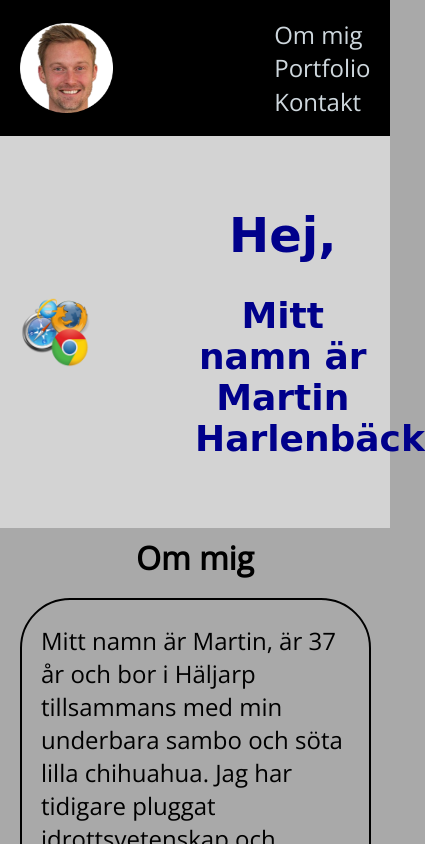
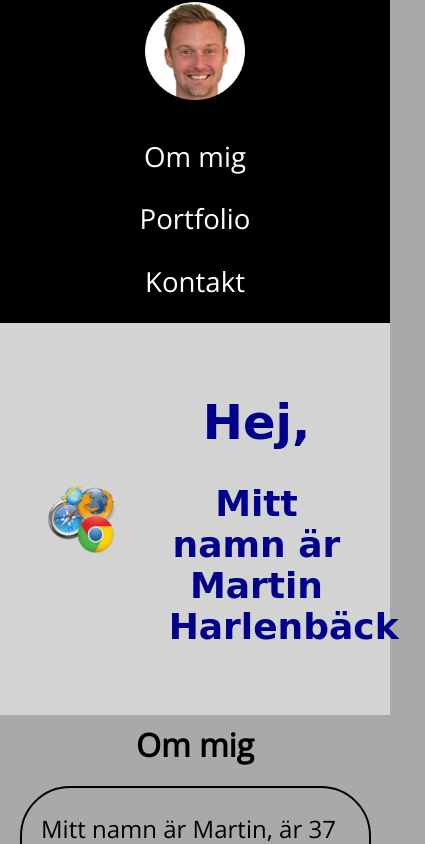
Before and after one commit to harlenback/uppgift-2, a plain HTML site: page index.html in a window 390 px wide. Shown: the top 844 px of the page, 425 px wide, since content can reach past the window. Drawn offline with nearby package versions, Linux system fonts and the light colour scheme; a web font is replaced by a local one.

Commit message:
uppdaterat

```diff
--- a/index.html
+++ b/index.html
@@ -1,9 +1,8 @@
 <!DOCTYPE html>
 <html lang="en">
 <head>
-    <link href="https://fonts.googleapis.com/css2?family=Sansita+Swashed:wght@300&display=swap" rel="stylesheet">
-    <link href="https://fonts.googleapis.com/css2?family=Open+Sans&display=swap" rel="stylesheet">
-    <!-- google font -->
+    <link href="https://fonts.googleapis.com/css2?family=Sansita+Swashed:wght@300&display=swap" rel="stylesheet"> <!-- google font -->
+    <link href="https://fonts.googleapis.com/css2?family=Open+Sans&display=swap" rel="stylesheet"> <!-- google font -->
     <link rel="stylesheet" href="styles.css">
     <meta charset="UTF-8">
     <meta name="viewport" content="width=device-width, initial-scale=1.0">
@@ -34,6 +33,16 @@
     </div>
 
     <!-- Headern slutar här och sektion med inledning börjar här. Inledningen innehåller en logga till vänster, vilken såklart kan bytas ut, samt en presentationstext till höger - som såklart också kan bytas ut. -->
+
+    <!-- Nedanstående meny startar endast i mediascreen mobil -->
+    <div class="mobilmeny">
+        <ul class="mobilmeny__links">
+            <li><a href="#om-link">Om mig</a></li>
+            <li><a href="#portfolio-link">Portfolio</a></li>
+            <li><a href="#kontakt-link">Kontakt</a></li>
+          </ul>
+
+    </div>
 
     <div class="inledning">
 
@@ -78,10 +87,10 @@
 <h1>Portfolio</h1>
 
 <div class="portfolio">
-    <div id="proj1" class="portfolio__projekt1"><img src="img/portfolio/projekt1.jpg" alt="bild på projekt1"><p>Bildtext till projekt 1. Lorem ipsum dolor sit amet consectetur adipisicing elit. Atque optio quam, repellat aliquam eos architecto debitis fugit neque sed explicabo.</p></div>
-    <div id="proj2" class="portfolio__projekt2"><img src="img/portfolio/projekt2.jpg" alt="bild på projekt2"><p>Bildtext till projekt 2. Lorem ipsum dolor sit amet consectetur adipisicing elit. Atque optio quam, repellat aliquam eos architecto debitis fugit neque sed explicabo.</p></div>
-    <div id="proj3" class="portfolio__projekt3"><img src="img/portfolio/projekt3.jpg" alt="bild på projekt3"><p>Bildtext till projekt 3. Lorem ipsum dolor sit amet consectetur adipisicing elit. Atque optio quam, repellat aliquam eos architecto debitis fugit neque sed explicabo.</p></div>
-    <div id="proj4" class="portfolio__projekt4"><img src="img/portfolio/projekt4.jpg" alt="bild på projekt4"><p>Bildtext till projekt 4. Lorem ipsum dolor sit amet consectetur adipisicing elit. Atque optio quam, repellat aliquam eos architecto debitis fugit neque sed explicabo.</p></div>
+    <div id="proj1" class="portfolio__projekt1"><a href="#link-to-project1"><img src="img/portfolio/projekt1.jpg" alt="bild på projekt1"></a><p>Bildtext till projekt 1. Lorem ipsum dolor sit amet consectetur adipisicing elit. Atque optio quam, repellat aliquam eos architecto debitis fugit neque sed explicabo.</p></div>
+    <div id="proj2" class="portfolio__projekt2"><a href="#link-to-project2"><img src="img/portfolio/projekt2.jpg" alt="bild på projekt2"></a><p>Bildtext till projekt 2. Lorem ipsum dolor sit amet consectetur adipisicing elit. Atque optio quam, repellat aliquam eos architecto debitis fugit neque sed explicabo.</p></div>
+    <div id="proj3" class="portfolio__projekt3"><a href="#link-to-project3"><img src="img/portfolio/projekt3.jpg" alt="bild på projekt3"></a><p>Bildtext till projekt 3. Lorem ipsum dolor sit amet consectetur adipisicing elit. Atque optio quam, repellat aliquam eos architecto debitis fugit neque sed explicabo.</p></div>
+    <div id="proj4" class="portfolio__projekt4"><a href="#link-to-project4"><img src="img/portfolio/projekt4.jpg" alt="bild på projekt4"></a><p>Bildtext till projekt 4. Lorem ipsum dolor sit amet consectetur adipisicing elit. Atque optio quam, repellat aliquam eos architecto debitis fugit neque sed explicabo.</p></div>
 </div>
 
     </div>
--- a/styles.css
+++ b/styles.css
@@ -3,6 +3,11 @@ body{
   font-family: 'Open Sans', sans-serif;
   margin: 0;
   padding: 0;
+  min-width: 280px; /*Minsta möjliga width anpassat responsivt till Galaxy Fold*/
+}
+
+.mobilmeny, .mobilmeny__links{
+  display:none;
 }
 
 /* Styling av headern, med tillhörande delar (bild på mig samt meny och dropdown för portfolio), startar här */
@@ -14,7 +19,7 @@ body{
 }
 
 .header__martinrund--bild-martin{
-    width: 5%;
+    width: 55px;
     padding-left: 5%;
 }
 
@@ -250,33 +255,57 @@ margin: 0;
       padding-bottom: 5%;
     }
 
-      .header__martinrund--bild-martin{
-        width: 10%;}
+
+@media screen and (max-width: 550px){
+
+ul.header__ul{
+  display:none;
 }
 
-
-@media screen and (max-width: 505px){
+.header__nav{
+  justify-content: center;
+}
 
 .header__martinrund--bild-martin{
-        width: 25%;
+  width: 100px;
 }
 
-      .header__ul {
-        flex-direction: column;
-        justify-content: space-between;
-        height: 100px;
+.mobilmeny{
+text-align: center;
 }
 
-      ul.header__dropdown {
-         pointer-events: none; /*Tar bort möjligheten att råka klicka sig vidare i mindre skärm*/
+.mobilmeny, .mobilmeny__links, .mobilmeny__links a{
+  display: flex;
+  flex-direction: column;
+  gap: 5px;
+  background-color: black;
+  margin: 0;
+  padding: 3% 0 2%;
+  text-decoration: none;
+  color: white;
+  font-size: 1.2em;
 }
 
-      ul li:hover > ul, ul li ul:hover {
-        opacity: 0; /*Onödigt att ha undermeny när det är så smal skärm*/
+.mobilmeny__links a:hover {
+  background-color: darkblue;
+  border-radius: 5px;
+  }
+
+  .inledning {
+    justify-content: space-around;
    }
 
    .om-container__text-om-mig{
     text-align: left;
   }
 
+
+
 }
+@media screen and (max-width: 280px){ /*Denna media screen gör att sidan även blir responsiv i Galaxy fold (som har 280px)*/
+
+  .inledning__hej{
+    font-size: 1em;
+  }
+
+}
```
Lines whose indentation alone changed are shown as unchanged.
